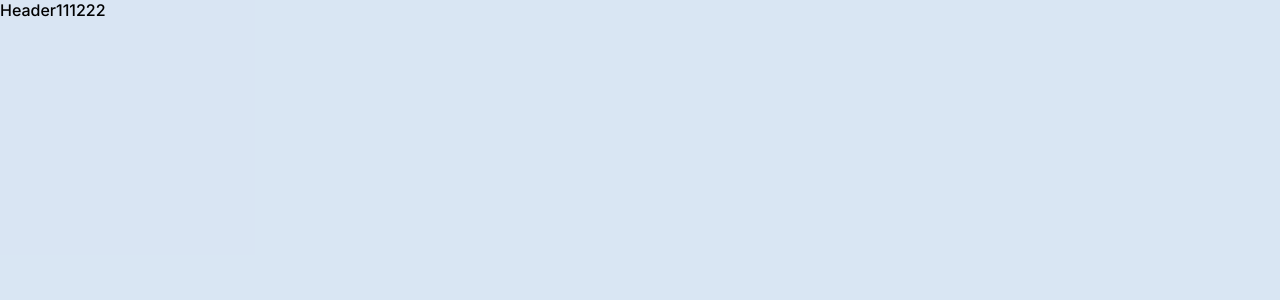
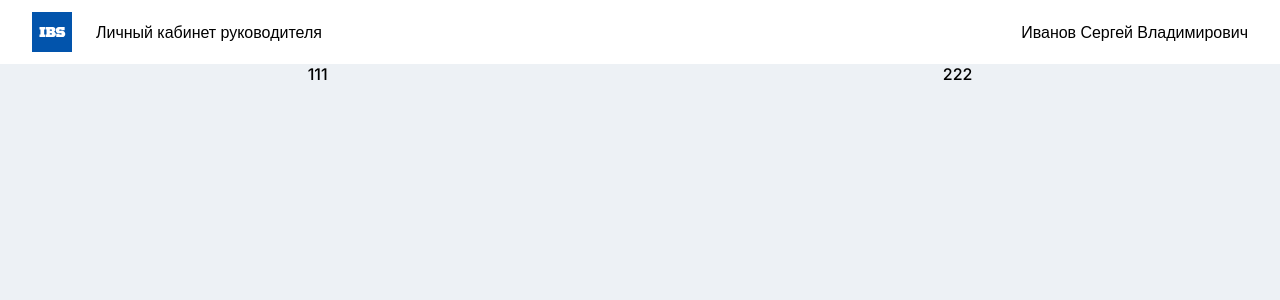
Before and after one commit to cillic33/head-personal-account, a React (Vite) app: page / in a window 1280 px wide. Shown: the top 300 px of the page. Built offline with nearby package versions, Linux system fonts and the light colour scheme; a web font is replaced by a local one.

Commit message:
master | Image component

```diff
--- /dev/null
+++ b/src/components/complex/Header/index.tsx
@@ -0,0 +1,27 @@
+import styled from "styled-components";
+import Flexbox from "@components/surfaces/Flexbox";
+import LogoIbs from "@images/LogoIbs.svg"
+import Image from "@components/data-display/Image";
+
+const StyledHeader = styled.div`
+  background: #fff;
+  padding: 12px 32px;
+`
+
+const LOGO_IMG_ALT = 'Главная';
+
+const Header = () => {
+  return (
+    <StyledHeader>
+      <Flexbox $align="center" $justify="space-between">
+        <Flexbox $gap="24px" $align="center">
+          <Image src={LogoIbs} alt={LOGO_IMG_ALT} $width="40px" $height="40px" />
+          <div>Личный кабинет руководителя</div>
+        </Flexbox>
+        <div>Иванов Сергей Владимирович</div>
+      </Flexbox>
+    </StyledHeader>
+  );
+}
+
+export default Header;
--- /dev/null
+++ b/src/components/data-display/Image/index.tsx
@@ -0,0 +1,18 @@
+import {Props} from "./props";
+import styled from "styled-components";
+
+const StyledImage = styled.img.attrs((props) => ({
+  src: props.src,
+  alt: props.alt,
+}))<Props>`
+  width: ${props => props.$width || undefined};
+  height: ${props => props.$height || undefined};
+`
+
+const Image = ({...props}: Props) => {
+  return (
+    <StyledImage {...props} />
+  );
+}
+
+export default Image;
--- /dev/null
+++ b/src/components/data-display/Image/props.ts
@@ -0,0 +1,6 @@
+export interface Props {
+  src: string;
+  alt?: string;
+  $width?: string;
+  $height?: string;
+}
--- a/src/components/surfaces/Flexbox/index.tsx
+++ b/src/components/surfaces/Flexbox/index.tsx
@@ -1,4 +1,4 @@
-import {Props} from "./Props";
+import {Props} from "./props";
 import styled from "styled-components";
 
 const StyledFlexbox = styled.div<Props>`
--- a/src/layouts/PageContainer/index.tsx
+++ b/src/layouts/PageContainer/index.tsx
@@ -1,17 +1,18 @@
-import {Props} from "./Props";
+import {Props} from "./props";
 import Flexbox from "@components/surfaces/Flexbox";
 import styled from "styled-components";
+import Header from "@components/complex/Header";
 
-const StyledPageContainer = styled.div`
-  background: #0254AC26;
+const StyledPageContainer = styled.div<Props>`
+  background: ${props => props.theme.colors.surfaceBackground};
   min-height: 100vh;
 `
 
 const PageContainer = ({children}: Props) => {
   return (
     <StyledPageContainer>
-      <Flexbox>
-        <div>Header</div>
+      <Flexbox $direction="column">
+        <Header />
         {children}
       </Flexbox>
     </StyledPageContainer>
--- a/tsconfig.json
+++ b/tsconfig.json
@@ -25,7 +25,8 @@
       "@components/*": ["./src/components/*"],
       "@utils/*": ["./src/utils/*"],
       "@layouts/*": ["./src/layouts/*"],
-      "@pages/*": ["./src/pages/*"]
+      "@pages/*": ["./src/pages/*"],
+      "@images/*": ["./src/images/*"]
     }
   },
   "include": ["src"],
--- a/vite.config.ts
+++ b/vite.config.ts
@@ -10,6 +10,7 @@ export default defineConfig({
       "@utils": "/src/utils",
       "@layouts": "/src/layouts",
       "@pages": "/src/pages",
+      "@images": "/src/images",
     }
   }
 })
```
Also changed, not shown: src/components/surfaces/Flexbox/props.ts (renamed from src/components/surfaces/Flexbox/Props.ts), src/images/LogoIbs.svg (added), src/layouts/PageContainer/props.ts (renamed from src/layouts/PageContainer/Props.ts).
